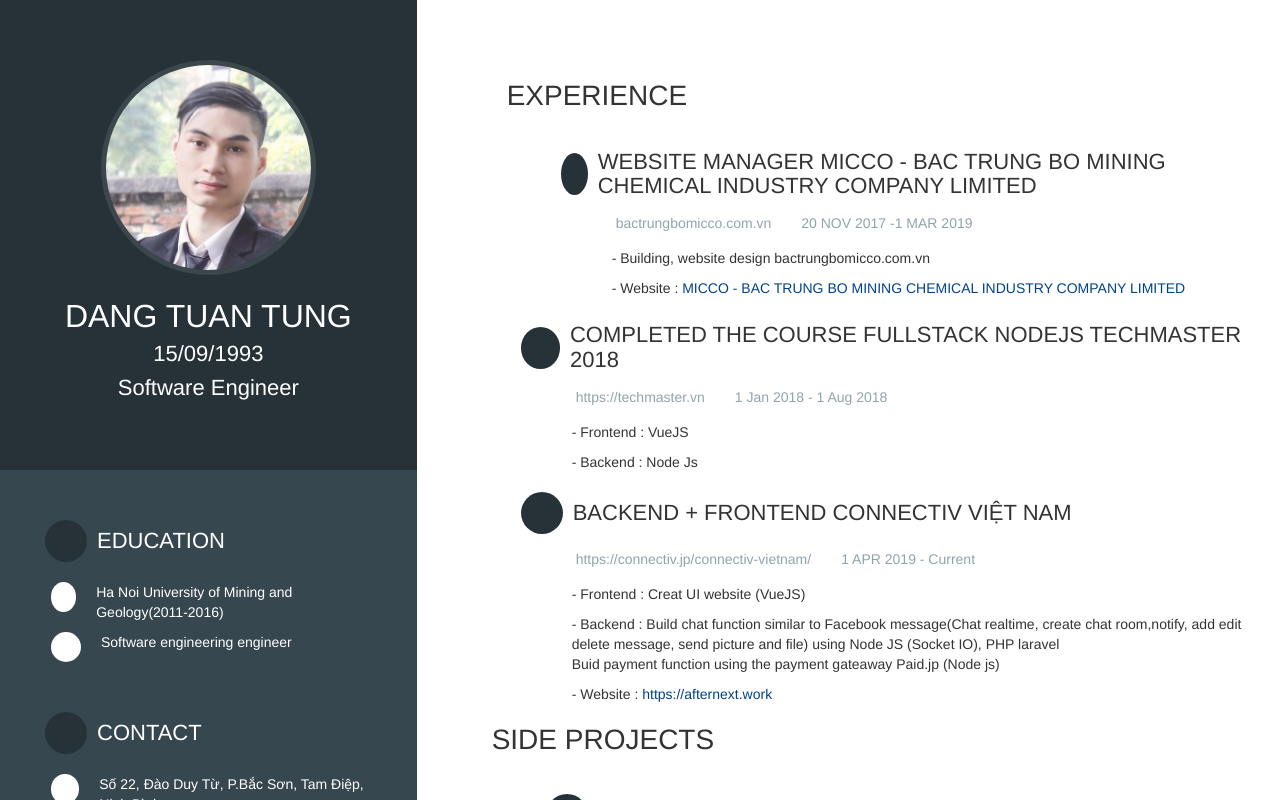
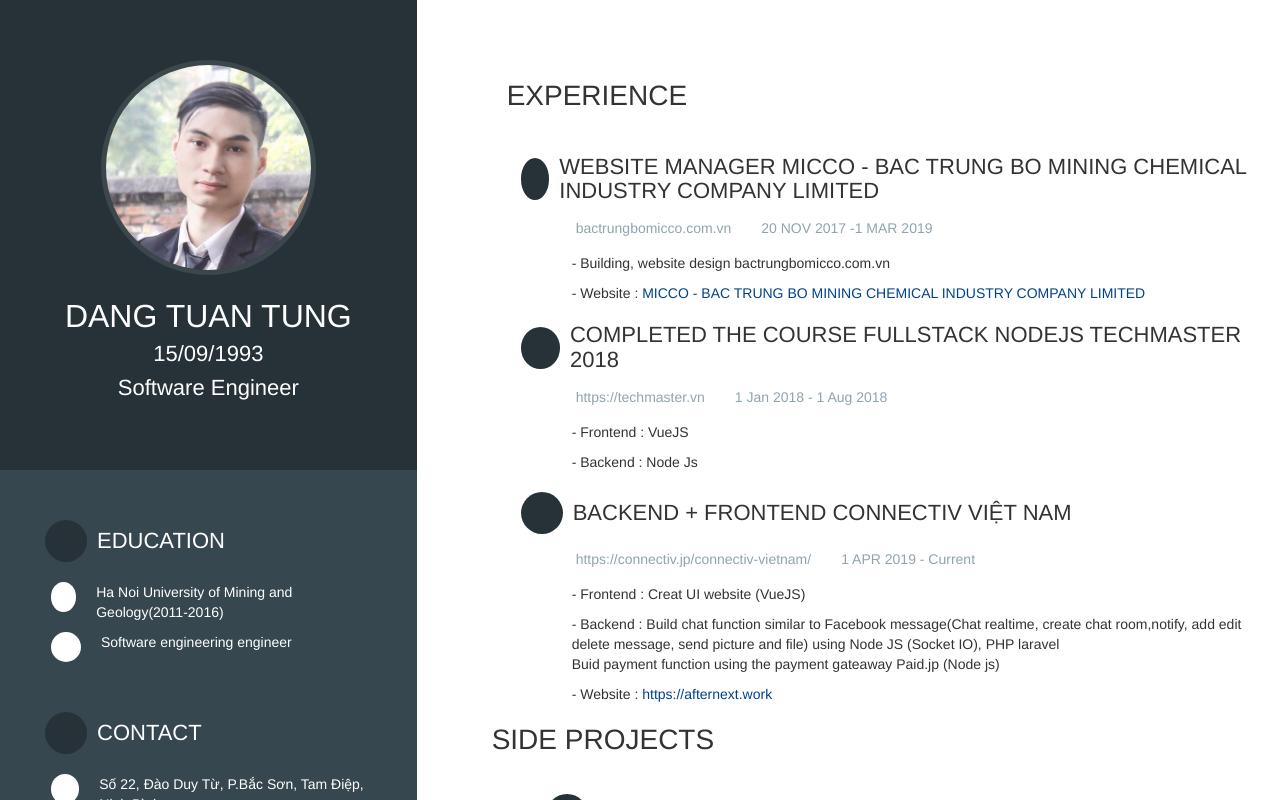
Before and after one commit to dangtuantung1993/TungCV, a Vue app: page / in a window 1280 px wide. Shown: the top 800 px of the page. Built offline with nearby package versions, Linux system fonts and the light colour scheme; some icons are missing.

Commit message:
Update App.vue

```diff
--- a/src/App.vue
+++ b/src/App.vue
@@ -136,7 +136,8 @@
             <i class="fas fa-business-time circle circle--large"></i>
             <span>Experience</span>
           </h2>
-          <div class="section__content">
+        </div>
+        <div class="section__content">
             <div class="module">
               <h3 class="module__title">
                 <i class="fa fa-globe circle circle--medium"></i>
@@ -151,8 +152,8 @@
                 <li>- Website : <a href="http://bactrungbomicco.com.vn">MICCO - BAC TRUNG BO MINING CHEMICAL INDUSTRY COMPANY LIMITED </a>
                 </li>
                 </ul>
-              </div>
-            </div><!-- End .module #4 -->
+            </div>
+            <!-- End .module #4 -->
           </div><!-- End .section__content -->
         </div><!-- End .section #1 -->
         <div class="section__content">
@@ -172,7 +173,7 @@
                 </ul>
               </div>
             </div><!-- End .module #4 -->
-          </div>
+        </div>
         <div class="section__content">
             <div class="module">
               <h3 class="module__title">
```
